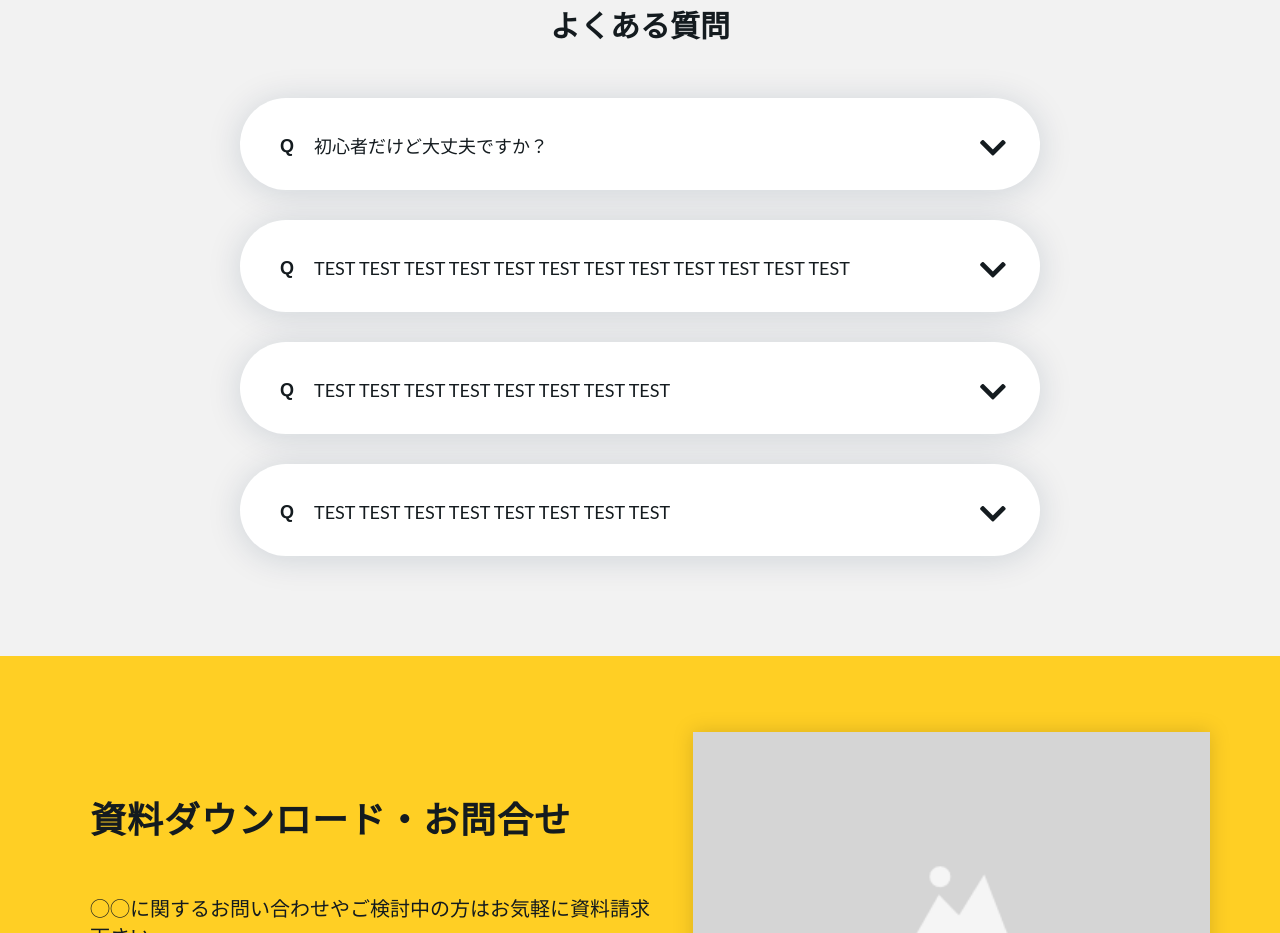
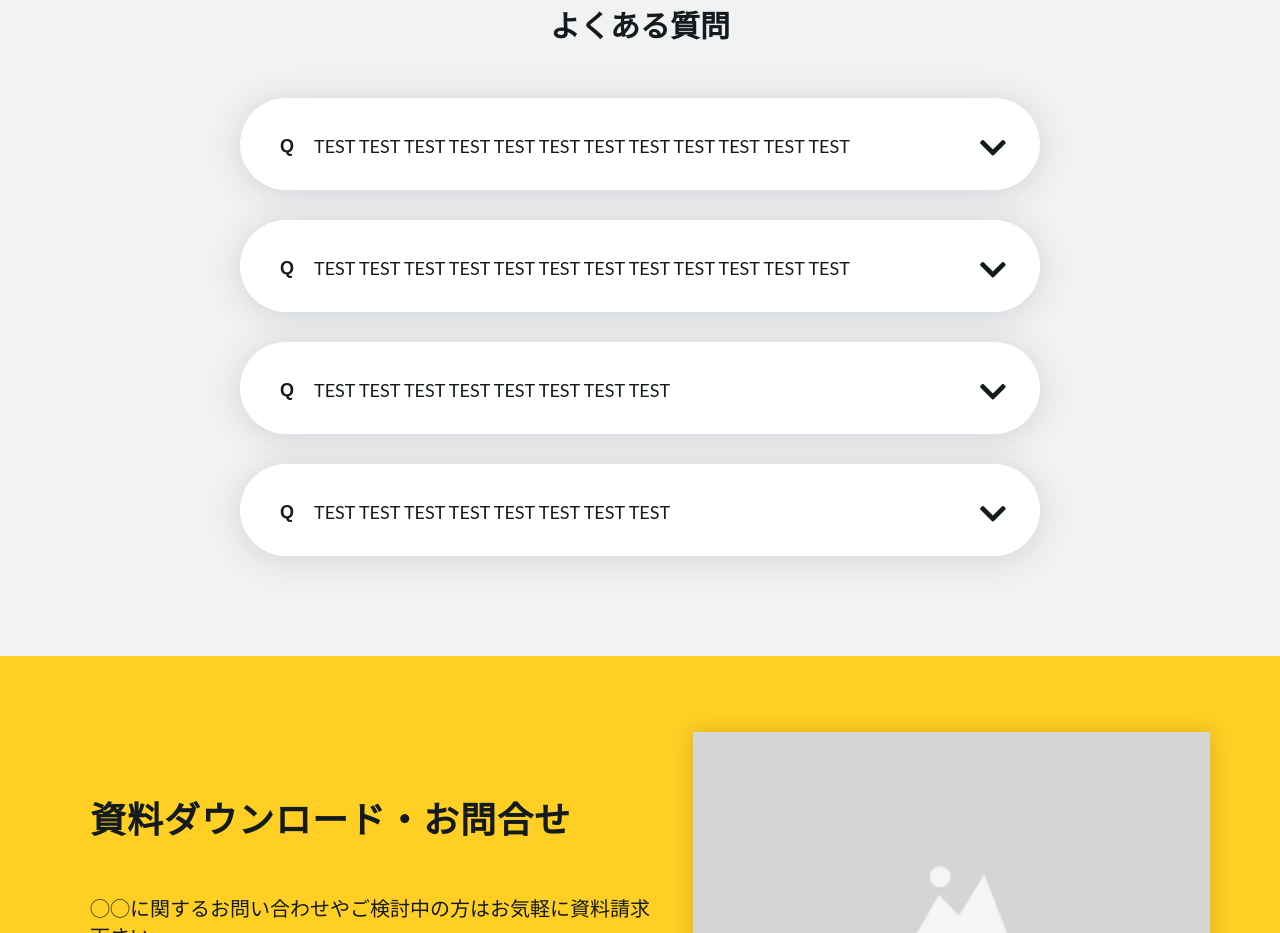
Before and after one commit to yusuke113/Coding-Train1.github.io, a plain HTML site: page index.html in a window 1280 px wide. Shown: the part 4178-5111 px from the top of the page. Drawn offline with nearby package versions, Linux system fonts and the light colour scheme.

Commit message:
Fix faq quetion message

```diff
--- a/index.html
+++ b/index.html
@@ -314,14 +314,15 @@
 							<dt class="faq-question">
 								<p class="faq-item-ttl">Q</p>
 								<p class="faq-question-text">
-									初心者だけど大丈夫ですか？
+									TEST TEST TEST TEST TEST TEST TEST TEST TEST TEST TEST TEST
 								</p>
 							</dt>
 							<dd class="faq-answer">
 								<div class="faq-answer-inner">
 									<p class="faq-item-ttl">A</p>
 									<p class="faq-answer-text">
-										大丈夫です！基本的なパソコンの操作方法が分かっていれば問題ありません。分からないところはメンターによってサポートするのでやる気があれば大丈夫です。
+									TEST TEST TEST TEST TEST TEST TEST TEST TEST TEST TEST TEST
+                  </p>
 									</p>
 								</div>
 							</dd>
```
